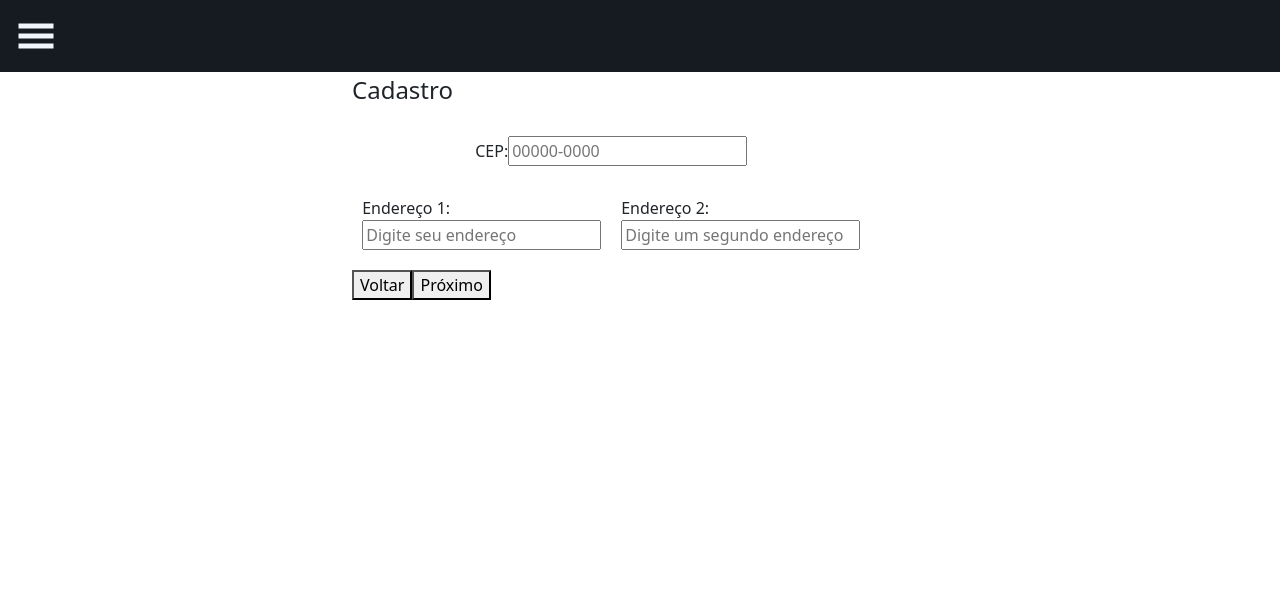
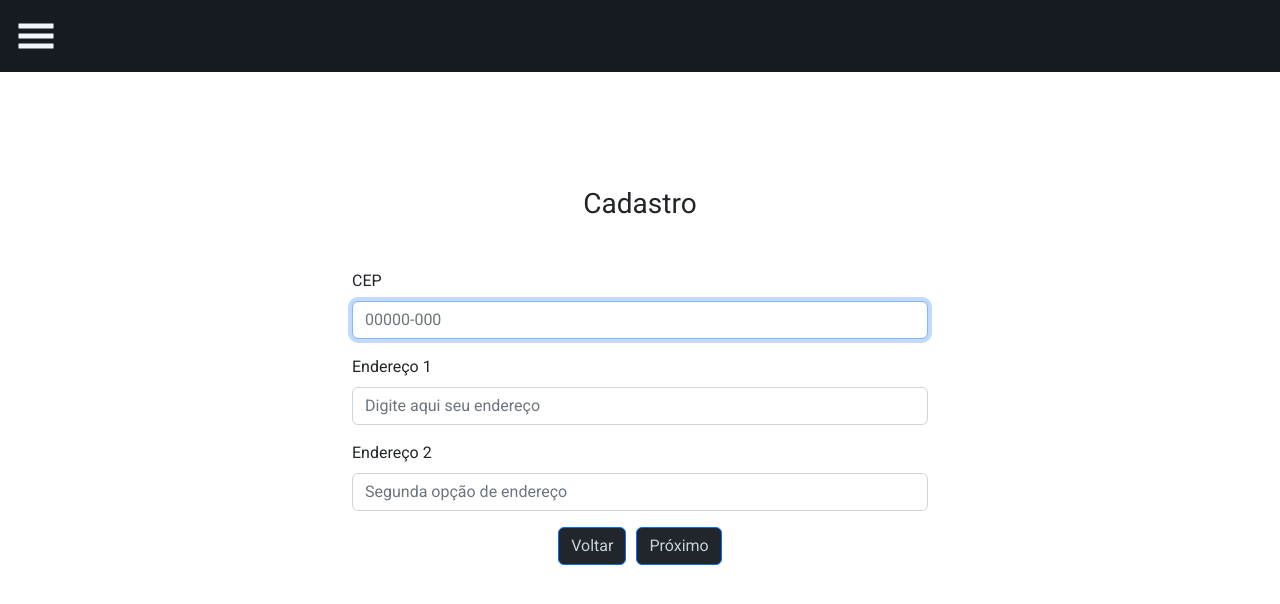
Before and after one commit to Julianaha/react-form, a React (Vite) app: page /step2 in a window 1280 px wide. Shown: the top 604 px of the page. Built offline with nearby package versions, Linux system fonts and the light colour scheme.

Commit message:
style: adiciona bootstrap form2

```diff
--- a/src/pages/FormStep2/FormStep2.module.css
+++ b/src/pages/FormStep2/FormStep2.module.css
@@ -1,52 +1,32 @@
-.form2 {
-  width: 50%;
-  margin: 0 auto;
+.section {
+  font-family: "Roboto", sans-serif;
+  margin-top: 10%;
+  text-align: center;
 }
 
-.field2 {
-  width: 90%;
+.form2 {
+  align-items: center;
+  display: flex;
+  font-family: "Roboto", sans-serif;
+  flex-direction: column;
+  margin-top: 3em;
 }
 
-.container2 {
+.button {
   display: flex;
-  flex-direction: column;
-  justify-content: space-around;
-  align-items: center;
+  flex-direction: row;
   gap: 10px;
-  padding: 10px;
+  justify-content: flex-end;
 }
 
-.formGroup2 {
-  padding: 10px;
+.btn {
+  background-color: #21262d !important;
+  color: #c9d1d9 !important;
 }
 
-.adress {
-  display: flex;
-  flex-direction: row;
-}
-
-@media screen and (max-width: 375px) {
-  .main {
-    height: 50vh;
-  }
+@media screen and (max-width: 576px) {
   .form2 {
-    width: 50%;
-    margin: 0 auto;
-  }
-
-  .field2 {
-    width: 70%;
-    height: 50vh;
-    margin: 0 auto;
-  }
-
-  .container2 {
-    display: flex;
-    flex-direction: column;
-  }
-
-  .adress {
-    display: flex;
-    flex-direction: column;
+    font-family: "Roboto", sans-serif;
+    display: block;
   }
 }
--- a/src/pages/FormStep2/index.jsx
+++ b/src/pages/FormStep2/index.jsx
@@ -2,68 +2,76 @@ import styles from "./FormStep2.module.css";
 import { useContext } from "react";
 import { useNavigate } from "react-router-dom";
 import { UserActions, UserContext } from "../../contexts/FormContext";
-
+import Button from "react-bootstrap/Button";
+import Col from "react-bootstrap/Col";
+import Form from "react-bootstrap/Form";
 
 export default function FormStep2() {
   const navigateTo = useNavigate();
-  const [user, dispatch] = useContext(UserContext)
-  console.log({user})
+  const [user, dispatch] = useContext(UserContext);
+  console.log({ user });
 
   const handleNextStep = () => {
     navigateTo("/step3");
   };
 
   return (
-    <form className={styles.form2}>
-      <fieldset className={styles.field2}>
-        <legend>Cadastro</legend>
-        <div className={styles.container2}>
-          <div className={styles.formGroup2}>
-            <label htmlFor="cep">CEP:</label>
-            <input
+    <>
+      <div className={styles.section}>
+        <h3> Cadastro</h3>
+      </div>
+
+      <Form className={styles.form2}>
+        <Form.Group className="mb-3" as={Col} md="6" controlId="formGridEmail">
+          <Form.Label>CEP</Form.Label>
+          <Form.Control
             type="text"
-              id="cep"
-              className={styles.inputCep}
+            autoFocus
             value={user.cep}
             onChange={(e) => dispatch(UserActions.setCep(e.target.value))}
-              placeholder="00000-0000"
+            placeholder="00000-000"
           />
-          </div>
-          <div className={styles.adress}>
-            <div className={styles.formGroup2}>
-              <label htmlFor="adress1">Endereço 1:</label>
-              <input
+        </Form.Group>
+
+        <Form.Group
+          className="mb-3"
+          as={Col}
+          md="6"
+          controlId="formGridAddress1"
+        >
+          <Form.Label>Endereço 1</Form.Label>
+          <Form.Control
             type="text"
-                id="adress1"
-                className={styles.input1}
             value={user.adress1}
             onChange={(e) => dispatch(UserActions.setAdress1(e.target.value))}
-                placeholder="Digite seu endereço"
+            placeholder="Digite aqui seu endereço"
           />
-            </div>
-            <div className={styles.formGroup2}>
-              <label htmlFor="adress2">Endereço 2:</label>
-              <input
+        </Form.Group>
+
+        <Form.Group
+          className="mb-3"
+          as={Col}
+          md="6"
+          controlId="formGridAddress2"
+        >
+          <Form.Label>Endereço 2</Form.Label>
+          <Form.Control
             type="text"
-                id="adress2"
-                className={styles.input2}
             value={user.adress2}
             onChange={(e) => dispatch(UserActions.setAdress2(e.target.value))}
-                placeholder="Digite um segundo endereço"
+            placeholder="Segunda opção de endereço"
           />
+        </Form.Group>
+
+        <div className={styles.button}>
+          <Button className={styles.btn} type="submit">
+            Voltar
+          </Button>
+          <Button className={styles.btn} type="submit" onClick={handleNextStep}>
+            Próximo
+          </Button>
         </div>
-          </div>
-        </div>
-
-        <div className="">
-          <button type="submit" className="">
-            Voltar
-          </button>
-          <button type="submit" className="" onClick={handleNextStep}>
-            Próximo
-          </button>
-        </div>
-      </fieldset>
-    </form>
+      </Form>
+    </>
   );
 }
```
Lines whose indentation alone changed are shown as unchanged.
